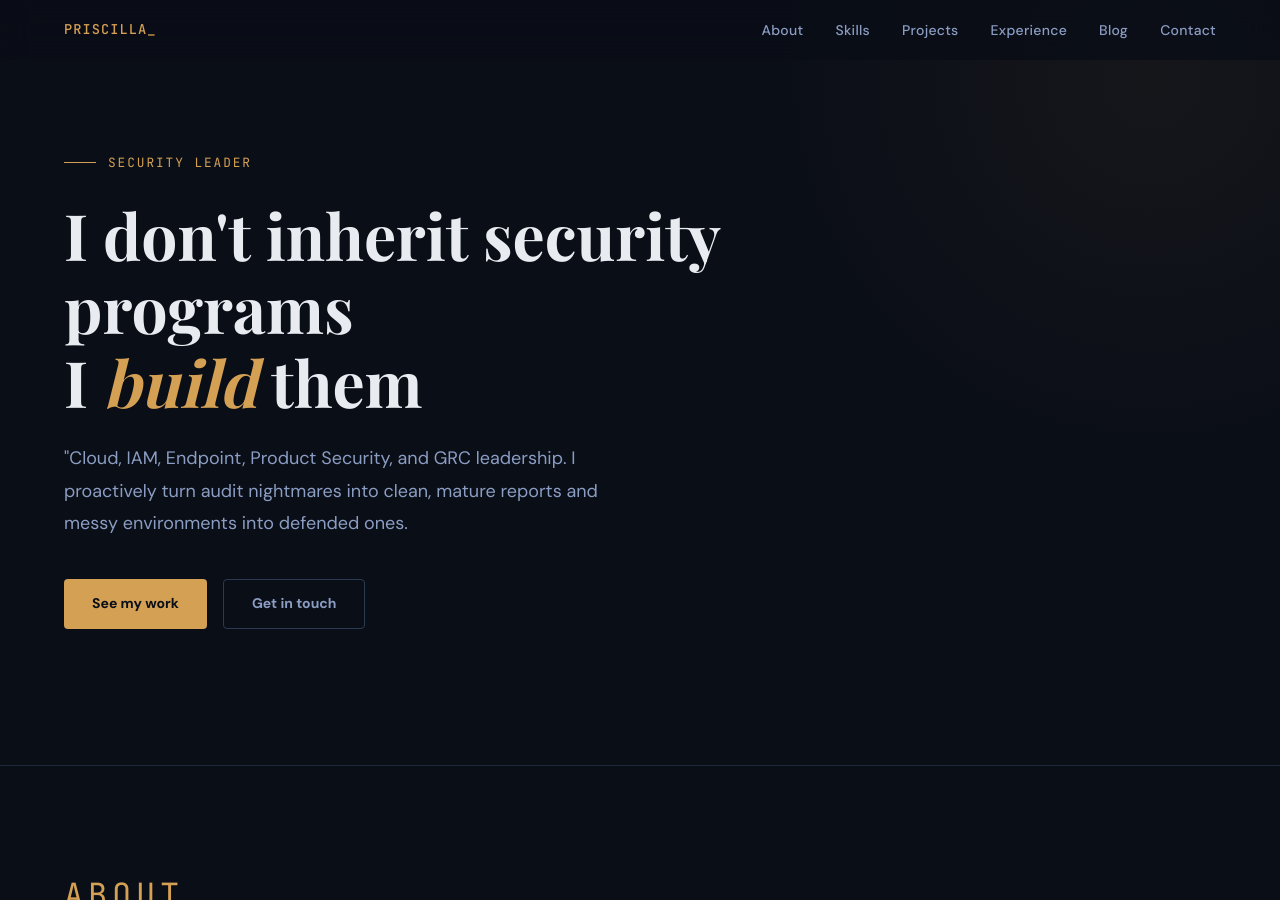
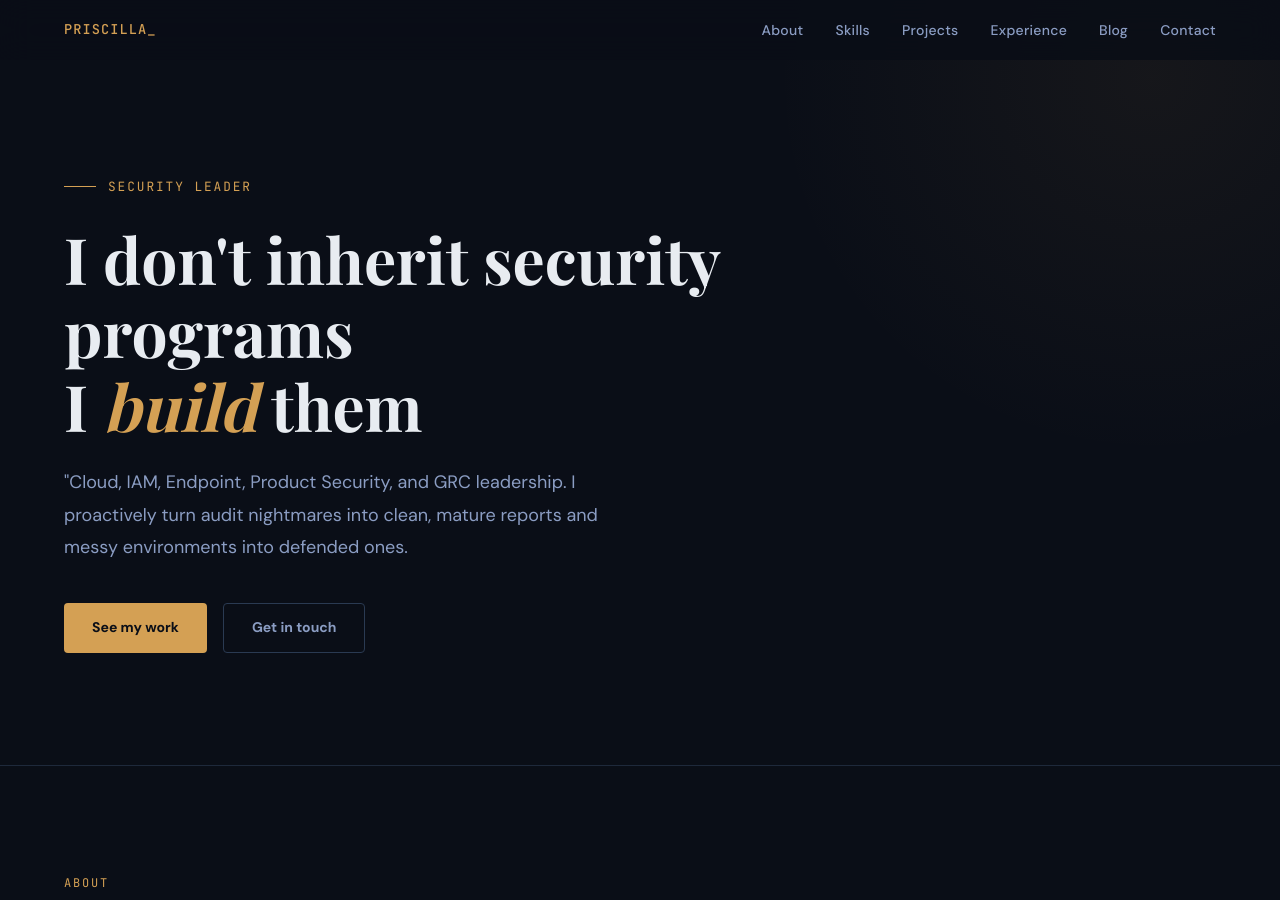
Before and after one commit to cibercazadora/cibercazadora.github.io, a Jekyll site: the page built from index.html, in a window 1280 px wide and 900 px high. Built offline with Jekyll 4.4.1, drawn with Linux system fonts in a browser that asks for light colours.

Commit message:
Update style.css

```diff
--- a/assets/css/style.css
+++ b/assets/css/style.css
@@ -166,7 +166,7 @@
   min-height: 85vh;
   display: flex;
   align-items: center;
-  padding: 5rem 0 4rem;
+  padding: 8rem 0 4rem;
   position: relative;
   overflow: hidden;
 }
@@ -277,7 +277,7 @@
 
 .section-label {
   font-family: var(--font-mono);
-  font-size: 2rem;
+  font-size: 0.75rem;
   color: var(--accent);
   letter-spacing: 0.15em;
   text-transform: uppercase;
@@ -338,7 +338,7 @@
 }
 
 .stat-label {
-  font-size: 1rem;
+  font-size: 0.85rem;
   color: var(--text-muted);
   margin-top: 0.25rem;
 }
@@ -346,7 +346,7 @@
 /* ---- SKILLS ---- */
 .skills-grid {
   display: grid;
-  grid-template-columns: repeat(auto-fit, minmax(18rem, 1fr));
+  grid-template-columns: repeat(auto-fit, minmax(15rem, 1fr));
   gap: var(--gap);
 }
 
@@ -488,6 +488,40 @@
 
 .project-result strong {
   color: var(--success);
+}
+
+.project-links {
+  margin-top: 1.25rem;
+  padding-top: 1.25rem;
+  border-top: 1px solid var(--border);
+  display: flex;
+  flex-wrap: wrap;
+  gap: 0.5rem;
+}
+
+.project-link {
+  display: inline-flex;
+  align-items: center;
+  gap: 0.4rem;
+  font-family: var(--font-mono);
+  font-size: 0.75rem;
+  padding: 0.35rem 0.75rem;
+  background: var(--bg-primary);
+  border: 1px solid var(--border);
+  border-radius: 4px;
+  color: var(--text-secondary);
+  transition: border-color 0.2s, color 0.2s;
+}
+
+.project-link:hover {
+  border-color: var(--accent);
+  color: var(--accent);
+}
+
+.project-link svg {
+  width: 14px;
+  height: 14px;
+  fill: currentColor;
 }
 
 /* ---- EXPERIENCE / RESUME ---- */
```
